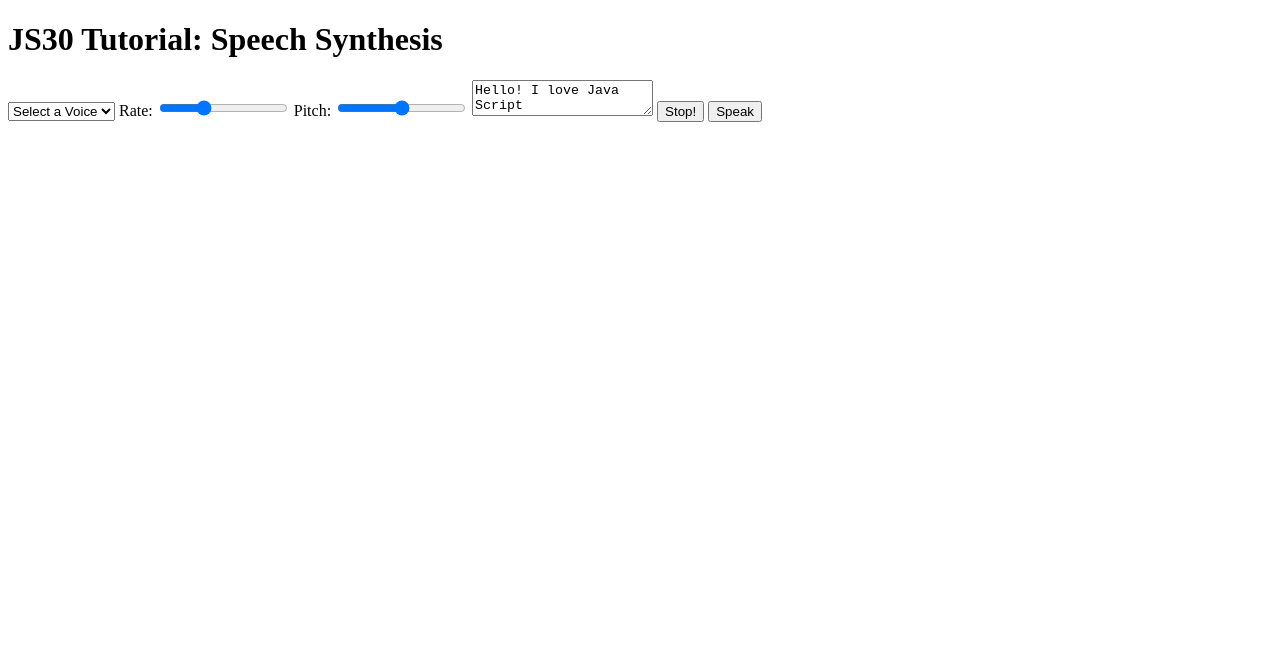
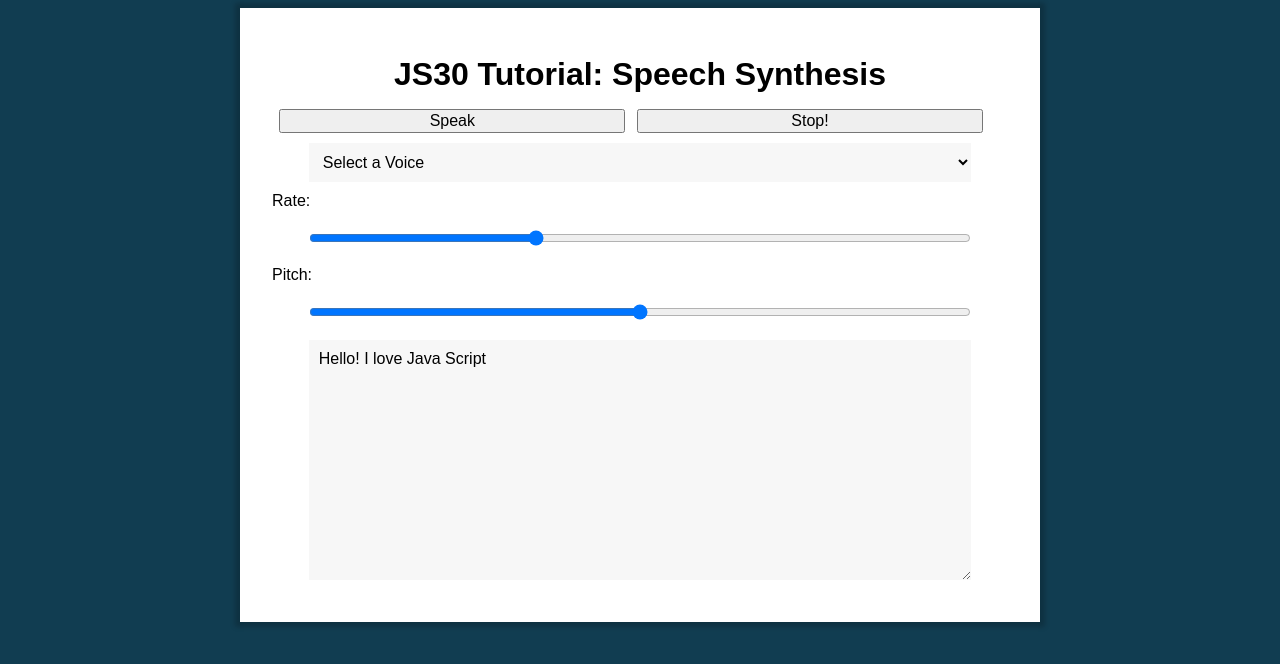
Before and after one commit to karenfreemansmith/JavaScript30Collection, a plain HTML site: page index.html in a window 1280 px wide. Drawn offline with Linux system fonts and the light colour scheme.

Commit message:
improve style & layout

```diff
--- a/index.html
+++ b/index.html
@@ -9,6 +9,9 @@
     <div class="voiceinator">
       <h1>JS30 Tutorial: Speech Synthesis</h1>
 
+      <button id="speak">Speak</button>
+      <button id="stop">Stop!</button>
+
       <select name="voice" id="voices">
         <option value="">Select a Voice</option>
       </select>
@@ -19,8 +22,7 @@
       <label for="pitch">Pitch:</label>
       <input name="pitch" type="range" min="0" max="2" step="0.1">
       <textarea name="text">Hello! I love Java Script</textarea>
-      <button id="stop">Stop!</button>
-      <button id="speak">Speak</button>
+
     </div>
 
     <script src="scripts.js"></script>
--- a/styles.css
+++ b/styles.css
@@ -0,0 +1,52 @@
+html {
+  box-sizing: border-box;
+}
+
+*, *:before, *:after {
+  box-sizing: inherit;
+}
+
+body {
+  background-color: #113d51;
+  font-family: Ariel, sans-serif;
+}
+
+h1 {
+  text-align: center;
+  margin: 1rem;
+}
+
+textarea {
+  height: 15rem;
+  font-size: 1rem;
+  font-family: Ariel, sans-serif;
+
+}
+
+.voiceinator {
+  width: 50rem;
+  margin: 0 auto;
+  padding: 2rem;
+  background: white;
+  box-shadow: 0 0 5px 5px rgba(0, 0, 0, 0.2);
+}
+
+.voiceinator input,
+.voiceinator select,
+.voiceinator textarea {
+  width: 90%;
+  display: block;
+  margin: 10px auto;
+  padding: 10px;
+  border: 0;
+  background: #f7f7f7;
+  font-size: 1rem;
+}
+
+.voiceinator button {
+  backgroun: #f7f7f7;
+  width: 47%;
+  margin-left: 1%;
+  cursor: pointer;
+  font-size: 1rem;
+}
```
